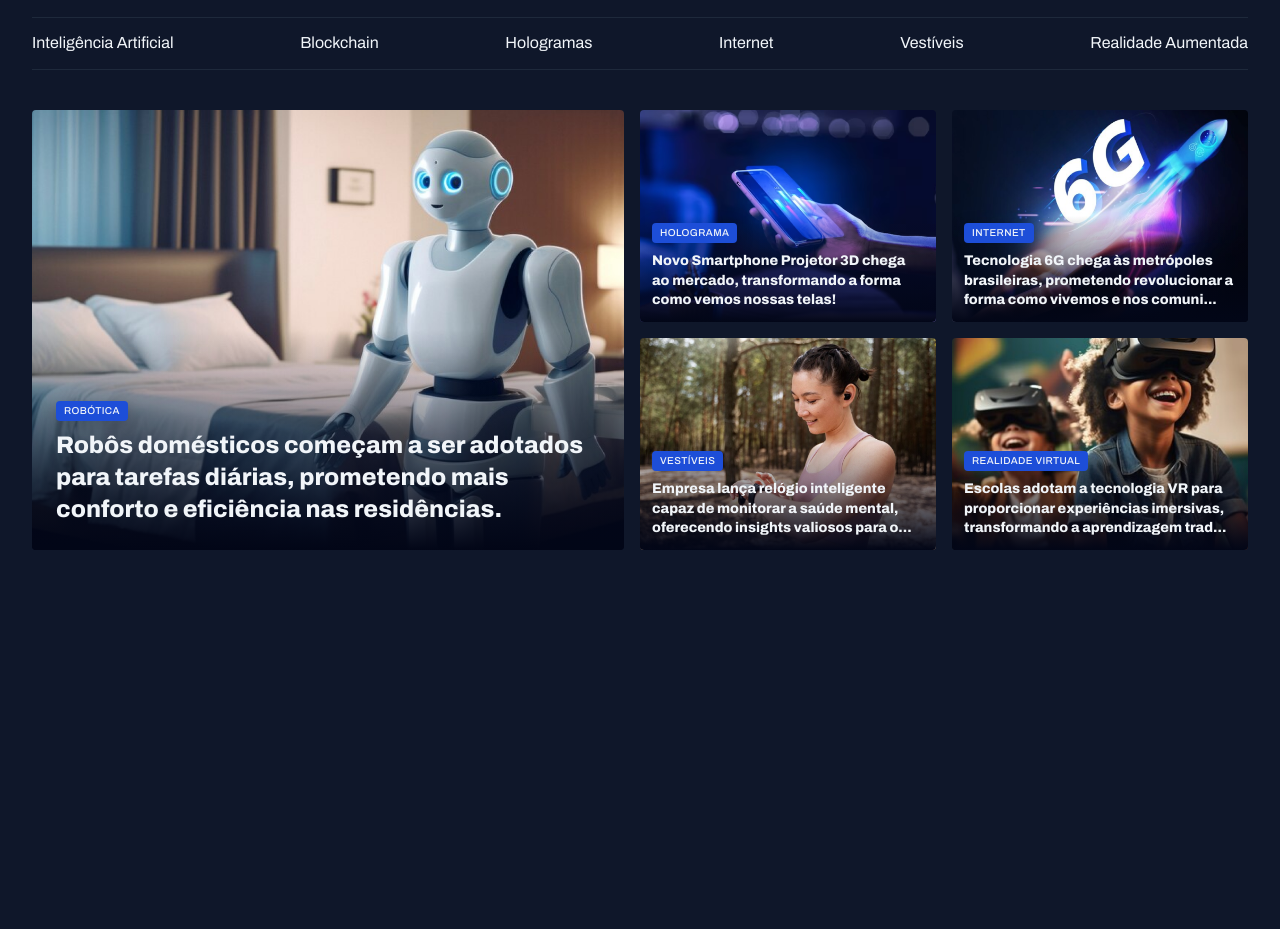
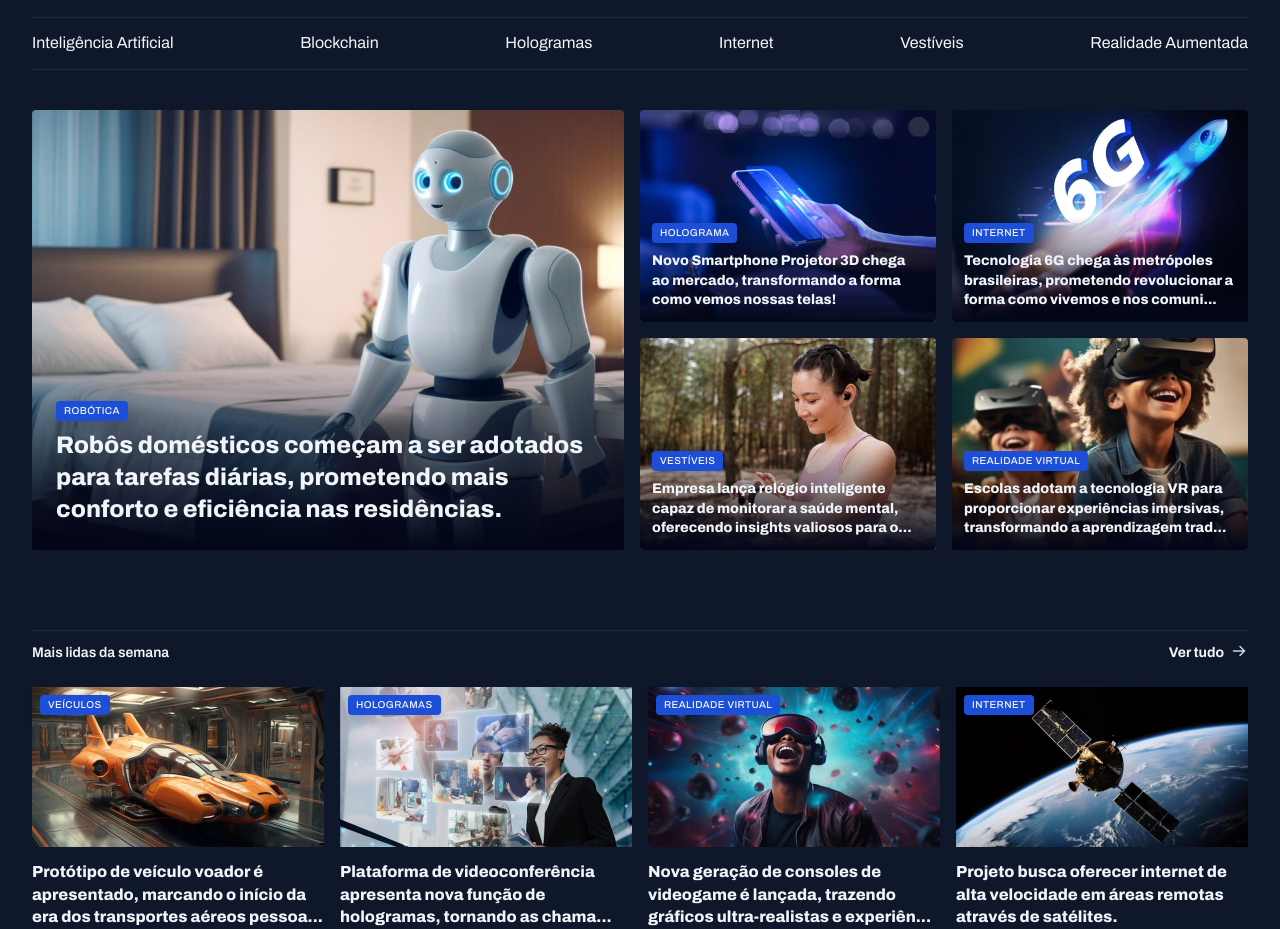
Before and after one commit to joaoa21/portal-noticias, a plain HTML site: page index.html in a window 1280 px wide. Shown: the part 45-974 px from the top of the page. Before the commit the page ends 800 px from the top, so only its background shows below. Drawn offline with Linux system fonts and the light colour scheme.

Commit message:
section mais lidas da semana

```diff
--- a/index.html
+++ b/index.html
@@ -81,6 +81,50 @@
         </figure>
       </div>
     </section>
+
+    <section id="weekly">
+      <header class="grid grid-col">
+        <h3>Mais lidas da semana</h3>
+        <a href="#" class="grid grid-col">
+          <strong>Ver tudo</strong>
+          <span></span>
+        </a>
+      </header>
+
+      <div class="grid gap-16">
+        <figure>
+          <span class="content-tag">
+            veículos
+          </span>
+          <img src="assets/images/Image 06.png" alt="">
+          <p>Protótipo de veículo voador é apresentado, marcando o início da era dos transportes aéreos pessoa...</p>
+        </figure>
+
+        <figure>
+          <span class="content-tag">
+            hologramas
+          </span>
+          <img src="assets/images/Image 07.png" alt="">
+          <p>Plataforma de videoconferência apresenta nova função de hologramas, tornando as chama...</p>
+        </figure>
+
+        <figure>
+          <span class="content-tag">
+            realidade virtual
+          </span>
+          <img src="assets/images/Image 08.png" alt="">
+          <p>Nova geração de consoles de videogame é lançada, trazendo gráficos ultra-realistas e experiên...</p>
+        </figure>
+
+        <figure>
+          <span class="content-tag">
+            internet
+          </span>
+          <img src="assets/images/Image 09.png" alt="">
+          <p>Projeto busca oferecer internet de alta velocidade em áreas remotas através de satélites.</p>
+        </figure>
+      </div>
+    </section>
   </main>
 </body>
 </html>
--- a/style/global.css
+++ b/style/global.css
@@ -53,6 +53,7 @@ img {
 
 main {
     margin-top: 40px;
+    gap: 80px;
 }
 
 .content-tag {
--- a/style/sections.css
+++ b/style/sections.css
@@ -1,3 +1,29 @@
+section header {
+    border-top: 1px solid var(--stroke-color);
+    padding-block: 12px 24px;
+    font: var(--text-span);
+
+    a {
+        justify-self: end;
+        align-items: center;
+        gap: 8px;
+
+        span {
+            background-image: url(../assets/icons/ArrowRight.svg);
+            width: 16px;
+            height: 16px;
+            background-repeat: no-repeat;
+        }
+
+        &:hover span {
+            background-image: url(../assets/icons/ArrowRightHover.svg);
+            width: 16px;
+            height: 16px;
+            background-repeat: no-repeat;
+        }
+    }
+}
+
 #featured {
     /* nesting css */
     img {
@@ -37,3 +63,31 @@
         }
     }
 }
+
+#weekly {
+
+    &>div {
+        grid-template-columns: repeat(4, 292px);
+    }
+
+    img {
+        height: 160px;
+        object-fit: cover;
+    }
+
+    figure {
+        position: relative;
+
+        .content-tag {
+            position: absolute;
+            top: 8px;
+            left: 8px;
+        }
+
+        p {
+            margin-top: 8px;
+            font-weight: 800;
+        }
+    }
+
+}
```
